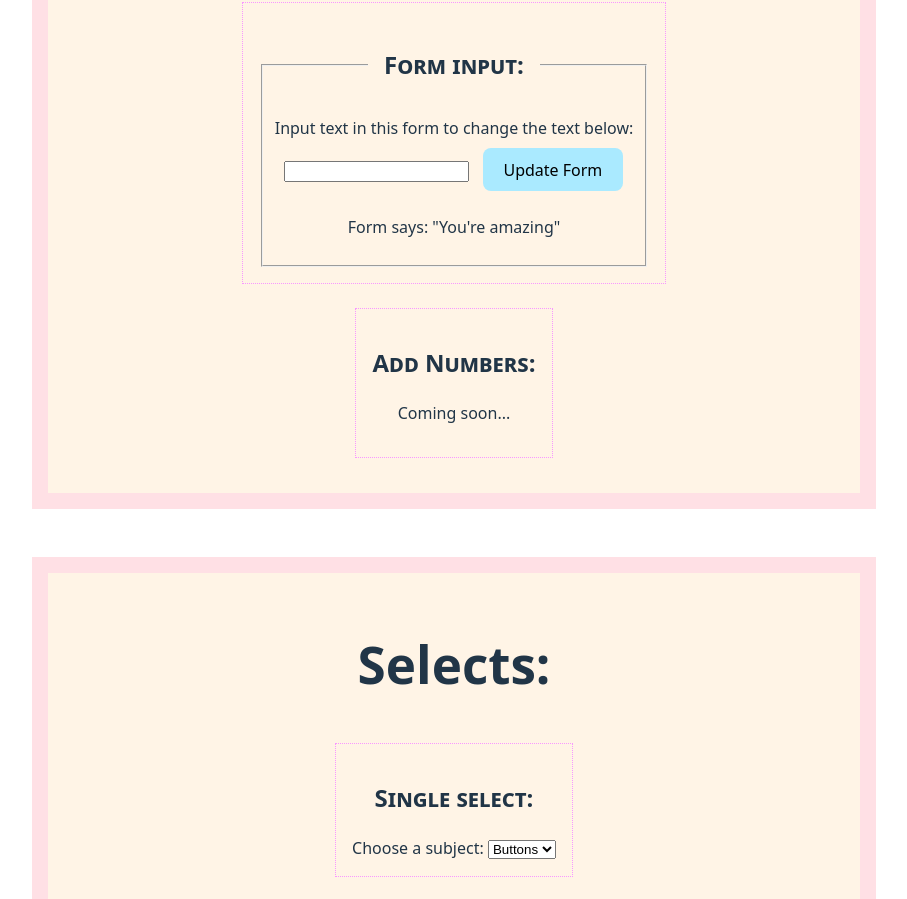
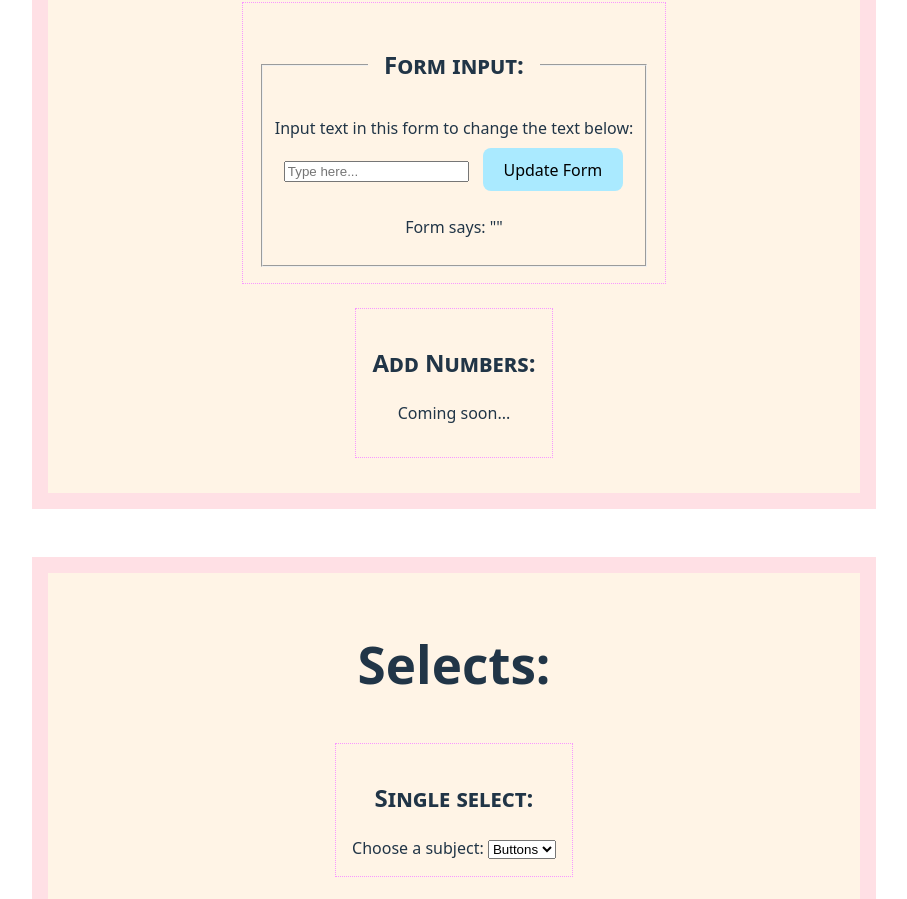
Before and after one commit to Ayngie/bits-n-pieces, a React (Vite) app: page / in a window 1280 px wide. Shown: the part 2879-3778 px from the top of the page, without its empty margins (186-1093 px from the left). Built offline with nearby package versions, Linux system fonts and the light colour scheme.

Commit message:
Refactor: cleared initial state values and removed unnused code.

```diff
--- a/src/components/Forms/FormInputText.tsx
+++ b/src/components/Forms/FormInputText.tsx
@@ -5,12 +5,11 @@ const sanitizeInput = (input: string): string => {
   return input
     .replace(/<[^>]*>/g, '') // Remove HTML-tags
     .replace(/\s+/g, ' '); // Prevent multiple spaces, replace with single space
-  // .trim() // Remove leading/trailing spaces
 };
 
 const FormInputText = () => {
-  const [userInput, setUserInput] = useState<string>(' ');
-  const [formInput, setFormInput] = useState<string>("You're amazing");
+  const [userInput, setUserInput] = useState<string>('');
+  const [formInput, setFormInput] = useState<string>('');
 
   //sanitize input
   const handleChange = (e: React.ChangeEvent<HTMLInputElement>): void => {
@@ -23,6 +22,7 @@ const FormInputText = () => {
   // prevent default form submission / page reload
   const handleSubmit = (e: React.FormEvent<HTMLFormElement>) => {
     e.preventDefault();
+    setUserInput('');
   };
 
   return (
```
